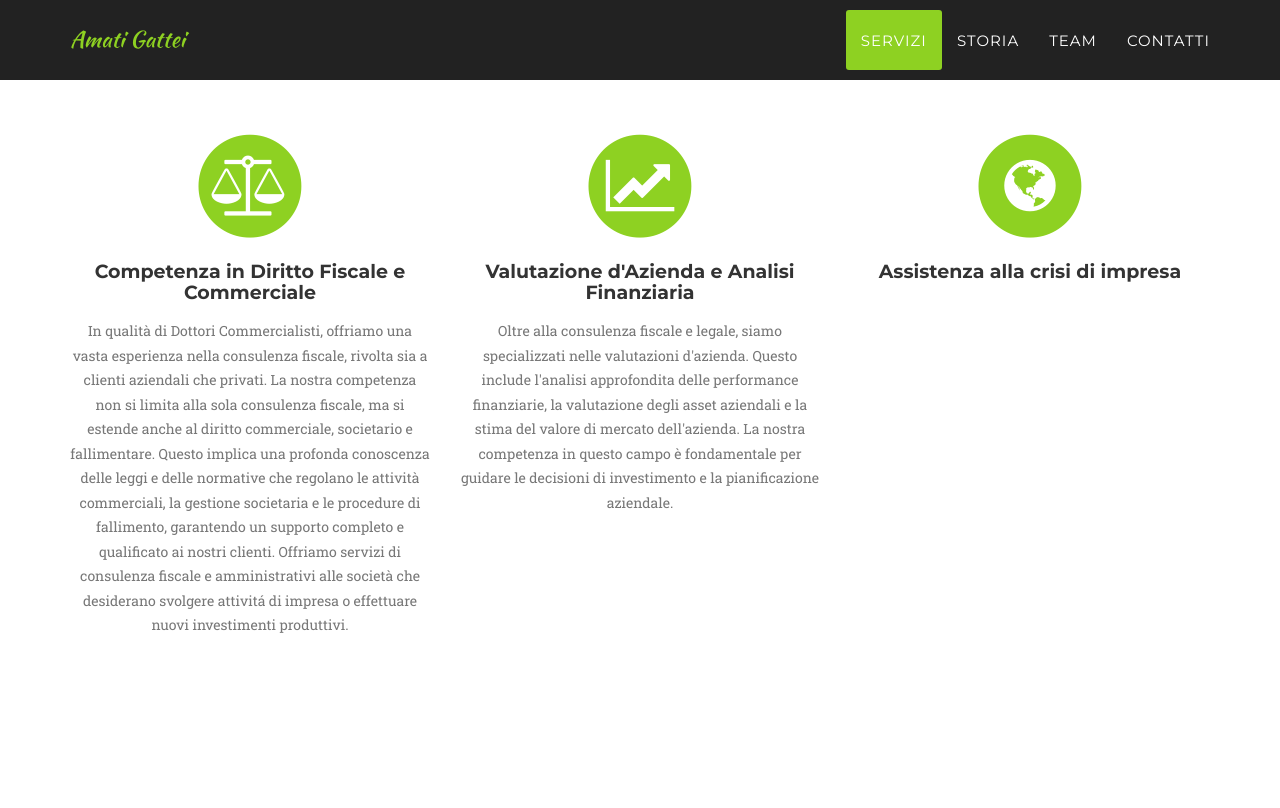
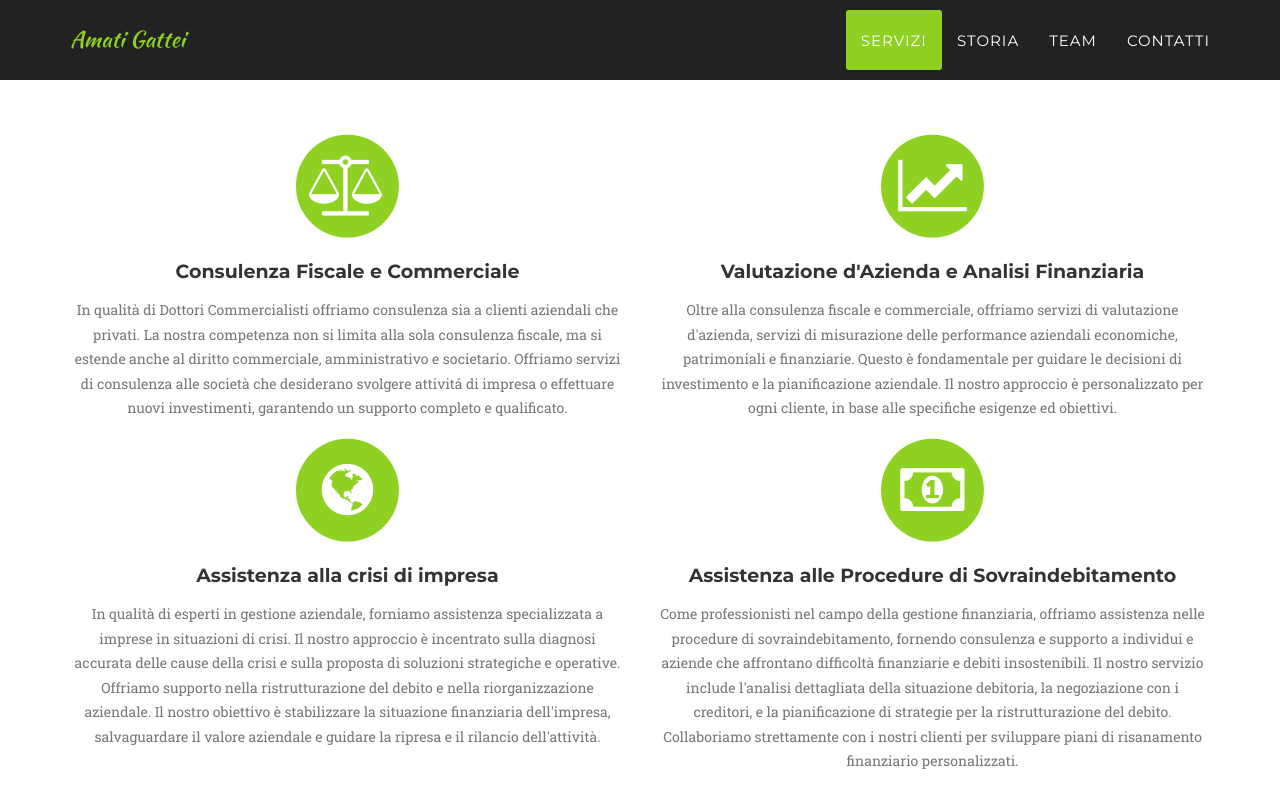
Before and after one commit to github-amatigattei/github-amatigattei.github.io, a Jekyll site: the page built from index.html, in a window 1280 px wide and 900 px high, scrolled down 1013 px. Shown: the top 808 px of the window. Built offline with Jekyll 4.4.1, drawn with Linux system fonts in a browser that asks for light colours; some web fonts are replaced.

Commit message:
Update text to reflect the business' services

```diff
--- a/_includes/services.html
+++ b/_includes/services.html
@@ -8,29 +8,39 @@
             </div>
         </div>
         <div class="row text-center">
-            <div class="col-md-4">
+            <div class="col-md-6">
                 <span class="fa-stack fa-4x">
                     <i class="fa fa-circle fa-stack-2x text-primary"></i>
                     <i class="fa fa-balance-scale fa-stack-1x fa-inverse"></i>
                 </span>
-                <h4 class="service-heading">Competenza in Diritto Fiscale e Commerciale</h4>
-                <p class="text-muted">In qualità di Dottori Commercialisti, offriamo una vasta esperienza nella consulenza fiscale, rivolta sia a clienti aziendali che privati. La nostra competenza non si limita alla sola consulenza fiscale, ma si estende anche al diritto commerciale, societario e fallimentare. Questo implica una profonda conoscenza delle leggi e delle normative che regolano le attività commerciali, la gestione societaria e le procedure di fallimento, garantendo un supporto completo e qualificato ai nostri clienti. Offriamo servizi di consulenza fiscale e amministrativi alle società che desiderano svolgere attivitá di impresa o effettuare nuovi investimenti produttivi.</p>
+                <h4 class="service-heading">Consulenza Fiscale e Commerciale</h4>
+                <p class="text-muted">In qualità di Dottori Commercialisti offriamo consulenza sia a clienti aziendali che privati. La nostra competenza non si limita alla sola consulenza fiscale, ma si estende anche al diritto commerciale, amministrativo e societario. Offriamo servizi di consulenza alle società che desiderano svolgere attivitá di impresa o effettuare nuovi investimenti, garantendo un supporto completo e qualificato.</p>
             </div>
-            <div class="col-md-4">
+            <div class="col-md-6">
                 <span class="fa-stack fa-4x">
                     <i class="fa fa-circle fa-stack-2x text-primary"></i>
                     <i class="fa fa-line-chart fa-stack-1x fa-inverse"></i>
                 </span>
                 <h4 class="service-heading">Valutazione d'Azienda e Analisi Finanziaria</h4>
-                <p class="text-muted">Oltre alla consulenza fiscale e legale, siamo specializzati nelle valutazioni d'azienda. Questo include l'analisi approfondita delle performance finanziarie, la valutazione degli asset aziendali e la stima del valore di mercato dell'azienda. La nostra competenza in questo campo è fondamentale per guidare le decisioni di investimento e la pianificazione aziendale.</p>
+                <p class="text-muted">Oltre alla consulenza fiscale e commerciale, offriamo servizi di valutazione d'azienda, servizi di misurazione delle performance aziendali economiche, patrimoniali e finanziarie. Questo è fondamentale per guidare le decisioni di investimento e la pianificazione aziendale. Il nostro approccio è personalizzato per ogni cliente, in base alle specifiche esigenze ed obiettivi.</p>
             </div>
-            <div class="col-md-4">
+        </div>
+        <div class="row text-center">
+            <div class="col-md-6">
                 <span class="fa-stack fa-4x">
                     <i class="fa fa-circle fa-stack-2x text-primary"></i>
                     <i class="fa fa-globe fa-stack-1x fa-inverse"></i>
                 </span>
                 <h4 class="service-heading">Assistenza alla crisi di impresa</h4>
-                <p class="text-muted"></p>
+                <p class="text-muted">In qualità di esperti in gestione aziendale, forniamo assistenza specializzata a imprese in situazioni di crisi. Il nostro approccio è incentrato sulla diagnosi accurata delle cause della crisi e sulla proposta di soluzioni strategiche e operative. Offriamo supporto nella ristrutturazione del debito e nella riorganizzazione aziendale. Il nostro obiettivo è stabilizzare la situazione finanziaria dell'impresa, salvaguardare il valore aziendale e guidare la ripresa e il rilancio dell'attività.</p>
+            </div>
+            <div class="col-md-6">
+                <span class="fa-stack fa-4x">
+                    <i class="fa fa-circle fa-stack-2x text-primary"></i>
+                    <i class="fa fa-money fa-stack-1x fa-inverse"></i>
+                </span>
+                <h4 class="service-heading">Assistenza alle Procedure di Sovraindebitamento</h4>
+                <p class="text-muted">Come professionisti nel campo della gestione finanziaria, offriamo assistenza nelle procedure di sovraindebitamento, fornendo consulenza e supporto a individui e aziende che affrontano difficoltà finanziarie e debiti insostenibili. Il nostro servizio include l'analisi dettagliata della situazione debitoria, la negoziazione con i creditori, e la pianificazione di strategie per la ristrutturazione del debito. Collaboriamo strettamente con i nostri clienti per sviluppare piani di risanamento finanziario personalizzati.</p>
             </div>
         </div>
     </div>
```
